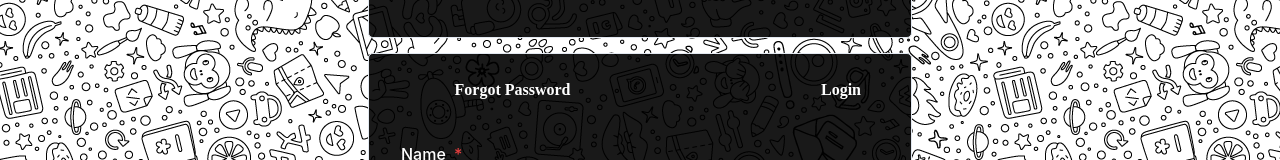
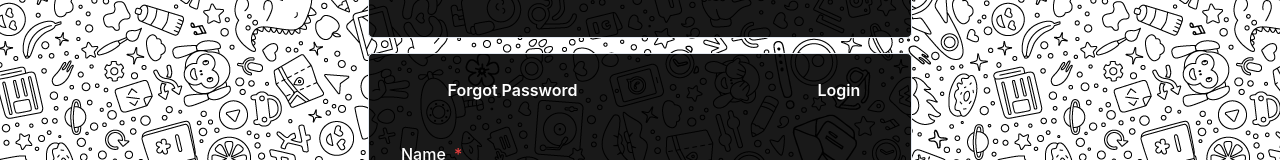
Before and after one commit to bharath-balasubramaniam/BV-Chat-MERN, a React (Create React App) app: page /forgot-password in a window 1280 px wide. Shown: the part 130-290 px from the top of the page. Built offline with nearby package versions, Linux system fonts and the light colour scheme; sample sign-in values are in the browser's storage.

Commit message:
modified

```diff
--- a/src/pages/ForgotPage.js
+++ b/src/pages/ForgotPage.js
@@ -47,11 +47,11 @@ const ForgotPassword = () => {
       >
         <Tabs variant="soft-rounded" colorScheme="black">
           <TabList mb="1em" d="flex" justifyContent="space-between">
-            <Tab fontFamily="cursive" color="white" width="50%">
+            <Tab color="white" width="50%">
               Forgot Password
             </Tab>
             <Link to="/">
-              <Tab fontFamily="cursive" color="white" width="50%">
+              <Tab color="white" width="50%">
                 Login
               </Tab>
             </Link>
```
